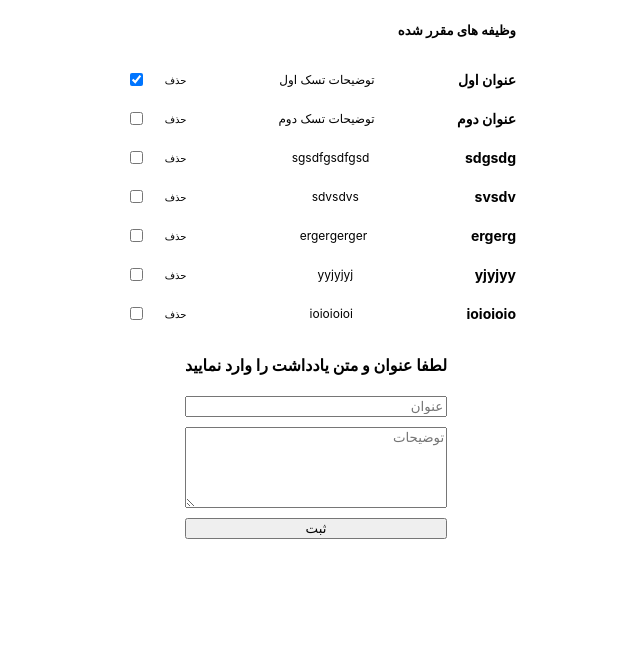
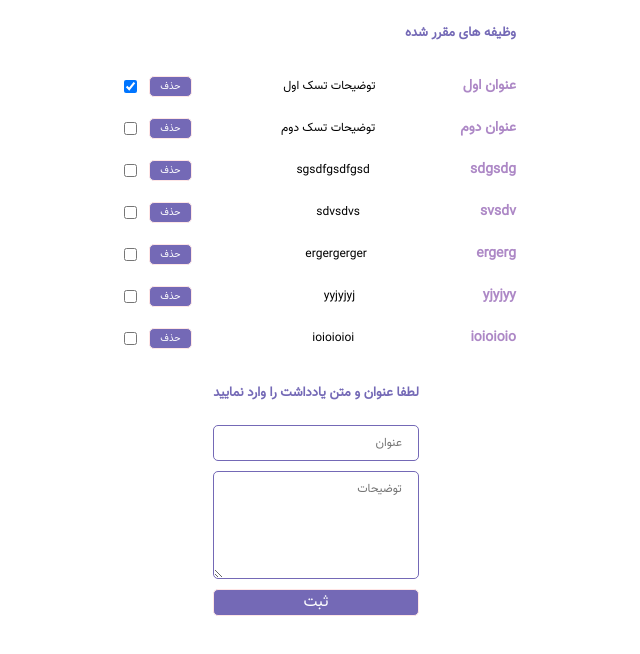
Before and after one commit to behnam74gh/TodoListY, a React (Create React App) app: page / in a window 1280 px wide. Shown: the top 654 px of the page, without its empty margins (324-964 px from the left). Built offline with nearby package versions, Linux system fonts and the light colour scheme; data requests are answered from the project's data file.

Commit message:
font added and some css changed

```diff
--- a/src/App.css
+++ b/src/App.css
@@ -25,6 +25,7 @@
 }
 .title {
   font-size: 14px;
+  color: #AD88C6;
 }
 .description {
   font-size: 12px;
@@ -36,8 +37,17 @@
   width: 80px;
 }
 .delete-button {
-  all: unset;
   font-size: 10px;
+  border: 1px solid #FFE6E6;
+  padding: 2px 10px;
+  border-radius: 5px;
+  background-color: #7469B6;
+  color: #fff;
+  text-align: center;
+  cursor: pointer;
+}
+.check-task-status {
+  cursor: pointer;
 }
 
 /* form styles */
@@ -51,3 +61,22 @@
   justify-content: space-around;
   gap: 10px 0;
 }
+input, textarea {
+  font-family: "vazir" !important;
+  font-size: 12px;
+  padding: 8px 16px;
+  border-radius: 5px;
+  border: 1px solid #7469B6;
+}
+button {
+  all: unset;
+  border: 1px solid #FFE6E6;
+  border-radius: 5px;
+  background-color: #7469B6;
+  color: #fff;
+  text-align: center;
+  cursor: pointer;
+}
+h5 {
+  color: #7469B6;
+}
--- a/src/App.js
+++ b/src/App.js
@@ -94,7 +94,7 @@ const App = () => {
         </div>
 
         <div className="form-wrapper">
-          <h4>لطفا عنوان و متن یادداشت را وارد نمایید</h4>
+          <h5>لطفا عنوان و متن یادداشت را وارد نمایید</h5>
           <form className="todo-form" onSubmit={submitHandler}>
             <input type='text' placeholder='عنوان' value={task.title}
               onChange={(e) => setTask({...task, title: e.target.value})}
--- a/src/index.css
+++ b/src/index.css
@@ -1,13 +1,11 @@
+@font-face {
+  font-family: "vazir";
+  src: url("./assets/font/Vazir-FD.woff");
+}
+
 body {
   margin: 0;
-  font-family: -apple-system, BlinkMacSystemFont, 'Segoe UI', 'Roboto', 'Oxygen',
-    'Ubuntu', 'Cantarell', 'Fira Sans', 'Droid Sans', 'Helvetica Neue',
-    sans-serif;
   -webkit-font-smoothing: antialiased;
   -moz-osx-font-smoothing: grayscale;
+  font-family: "vazir" !important;
 }
-
-code {
-  font-family: source-code-pro, Menlo, Monaco, Consolas, 'Courier New',
-    monospace;
-}
```
Also changed, not shown: src/assets/font/Vazir-FD.woff (added).
